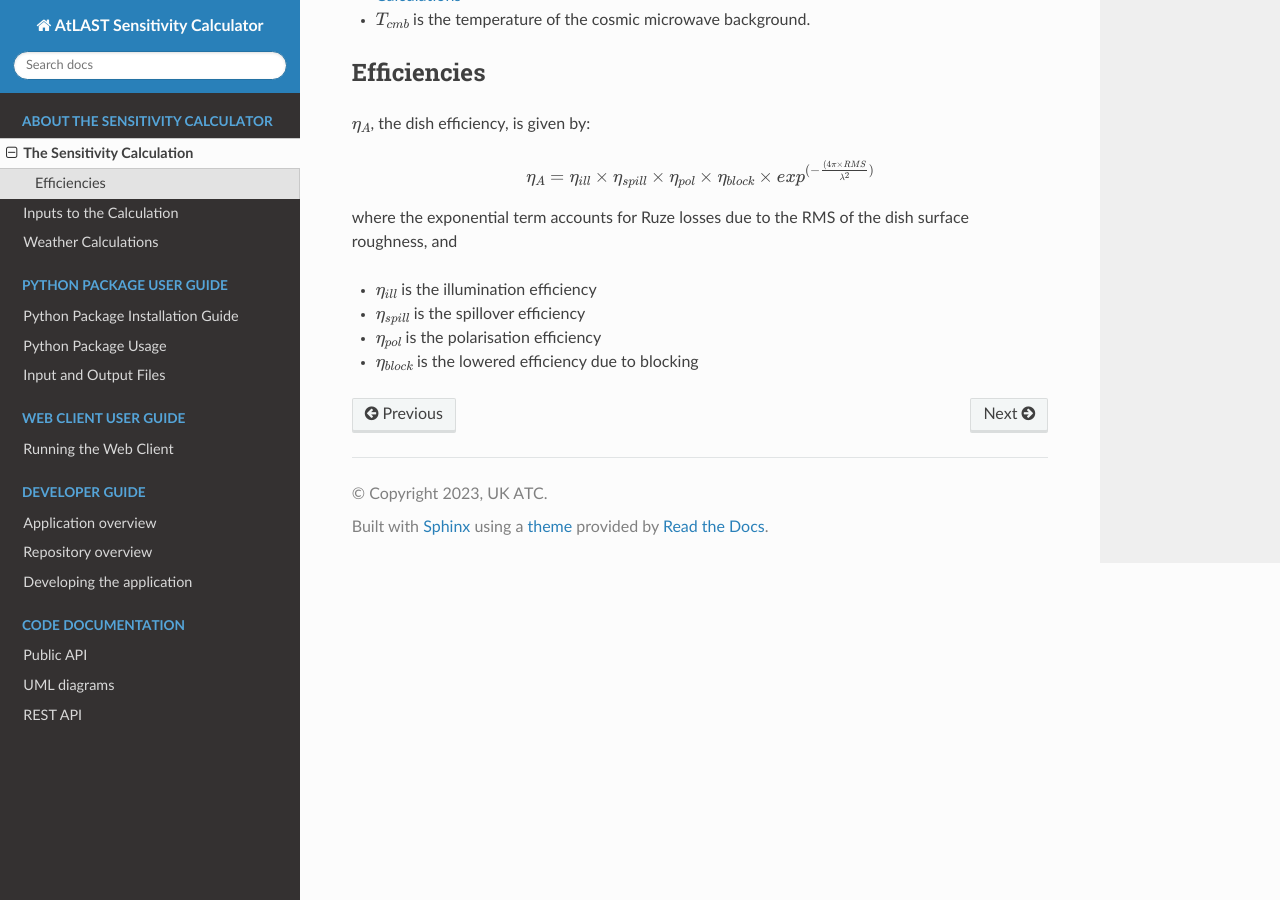
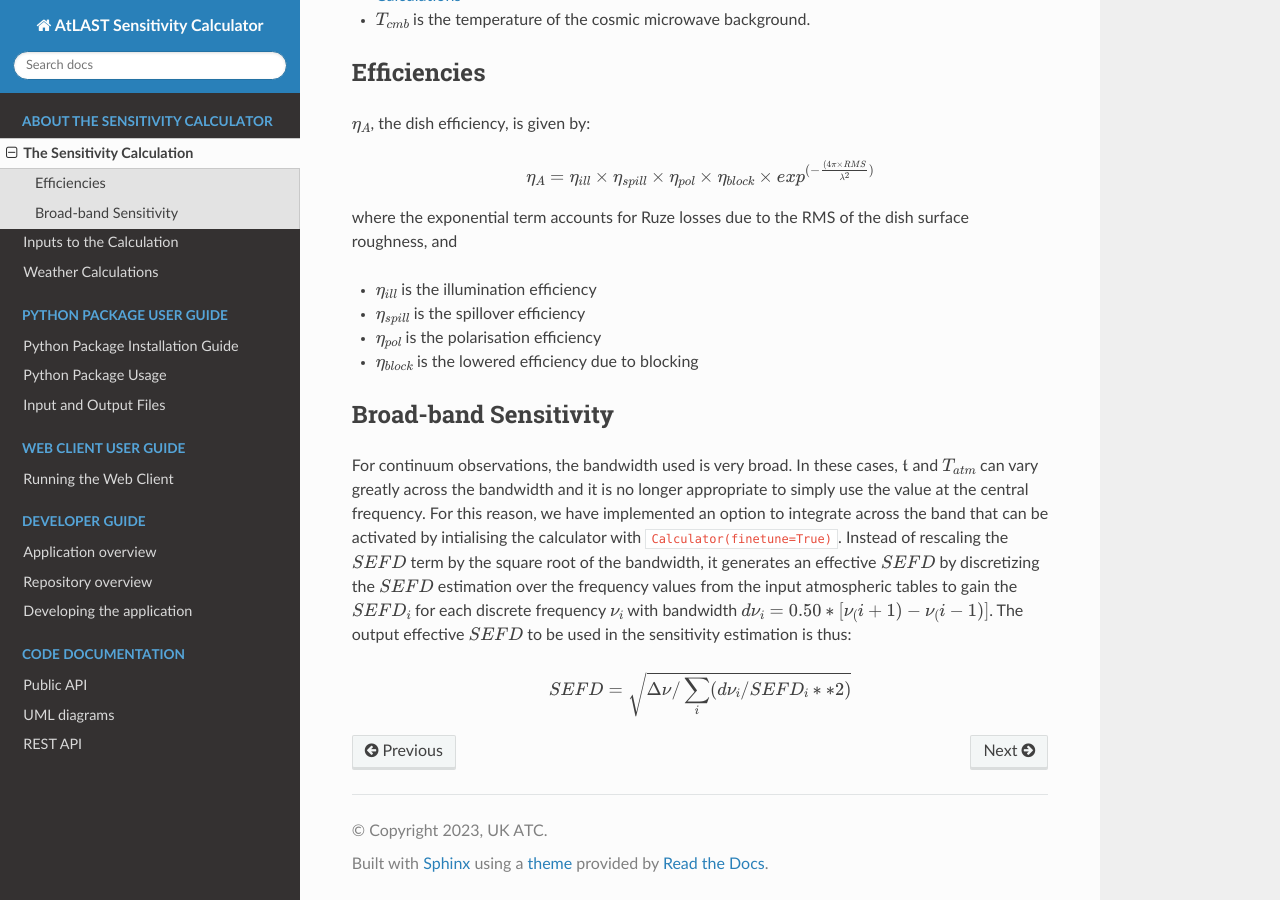
Before and after one commit to ukatc/AtLAST_sensitivity_calculator, a Sphinx documentation site: the page built from docs/source/calculator_info/sensitivity.rst, in a window 1280 px wide and 900 px high, scrolled down 1582 px. Built offline with Sphinx 7.4.7 and the Read the Docs theme 2.0.0, drawn with Linux system fonts in a browser that asks for light colours.

Commit message:
Update sensitivity.rst
Added description of the changes implemented for broad bandwidths.

P.S. I'm assuming making these changes on your fork automatically includes it in the pull request version. Let me know if I'm doing this the wrong way.

```diff
--- a/docs/source/calculator_info/sensitivity.rst
+++ b/docs/source/calculator_info/sensitivity.rst
@@ -83,3 +83,12 @@
 * :math:`\eta_{spill}` is the spillover efficiency
 * :math:`\eta_{pol}` is the polarisation efficiency
 * :math:`\eta_{block}` is the lowered efficiency due to blocking
+
+
+Broad-band Sensitivity
+----------------------
+
+For continuum observations, the bandwidth used is very broad. In these cases, :math:`\mathfrak{t}` and :math:`T_{atm}` can vary greatly across the bandwidth and it is no longer appropriate to simply use the value at the central frequency. For this reason, we have implemented an option to integrate across the band that can be activated by intialising the calculator with ``Calculator(finetune=True)``. Instead of rescaling the :math:`SEFD` term by the square root of the bandwidth, it generates an effective :math:`SEFD` by discretizing the :math:`SEFD` estimation over the frequency values from the input atmospheric tables to gain the :math:`SEFD_i` for each discrete frequency :math:`\nu_i` with bandwidth :math:`d\nu_i=0.50*[\nu_(i+1)-\nu_(i-1)]`. The output effective :math:`SEFD` to be used in the sensitivity estimation is thus:
+
+.. math::
+    SEFD = \sqrt{\Delta \nu/\sum_i(d\nu_i/SEFD_i**2)}
```
